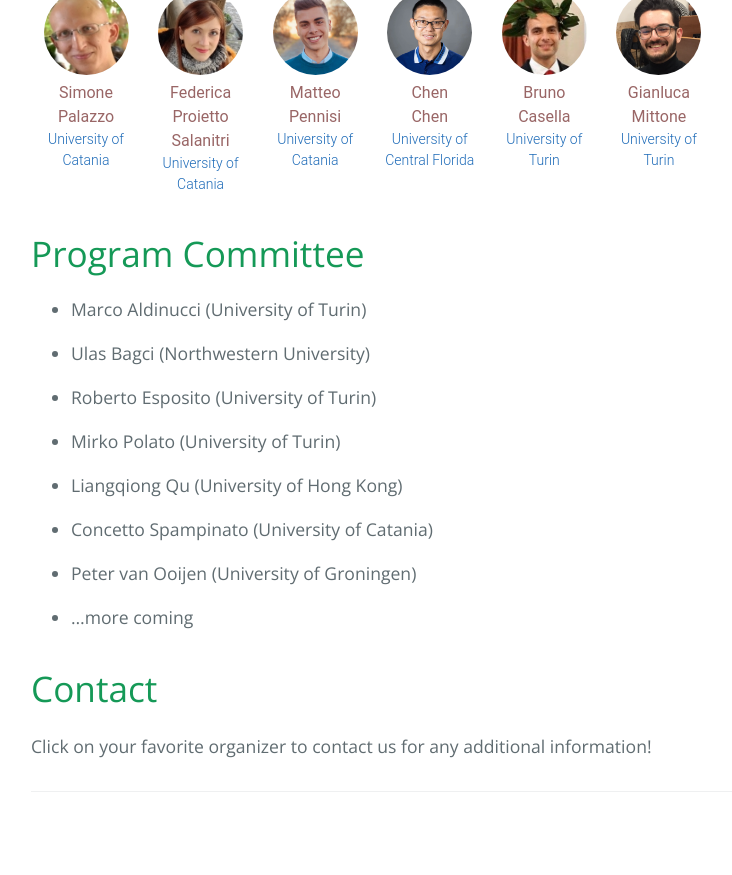
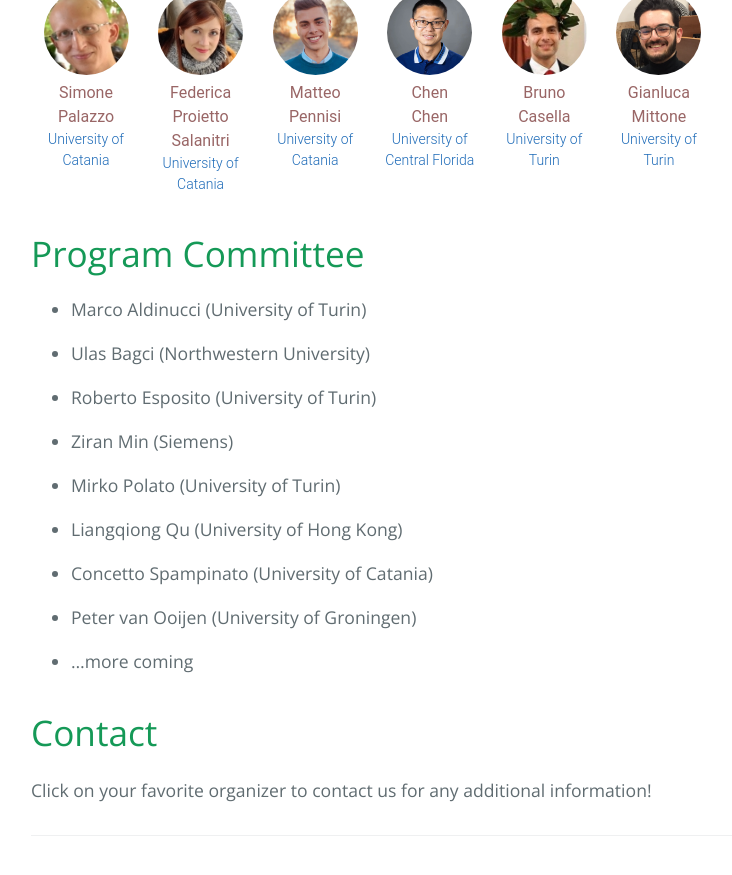
Before and after one commit to fedmedw/fedmedw.github.io, a Jekyll site: the page built from organizers.md, in a window 1280 px wide and 900 px high, scrolled down 609 px. Shown: the top 875 px of the window, without its empty margins (193-925 px from the left). Built offline with Jekyll 4.4.1, drawn with Linux system fonts in a browser that asks for light colours; our own code applies the rules of GitHub Pages for plain Markdown files.

Commit message:
Added Min to PC

```diff
--- a/_config.yml
+++ b/_config.yml
@@ -51,6 +51,8 @@ workshop:
       affiliation: Northwestern University
     - name: Roberto Esposito
       affiliation: University of Turin
+    - name: Ziran Min
+      affiliation: Siemens
     - name: Mirko Polato
       affiliation: University of Turin
     - name: Liangqiong Qu
```
